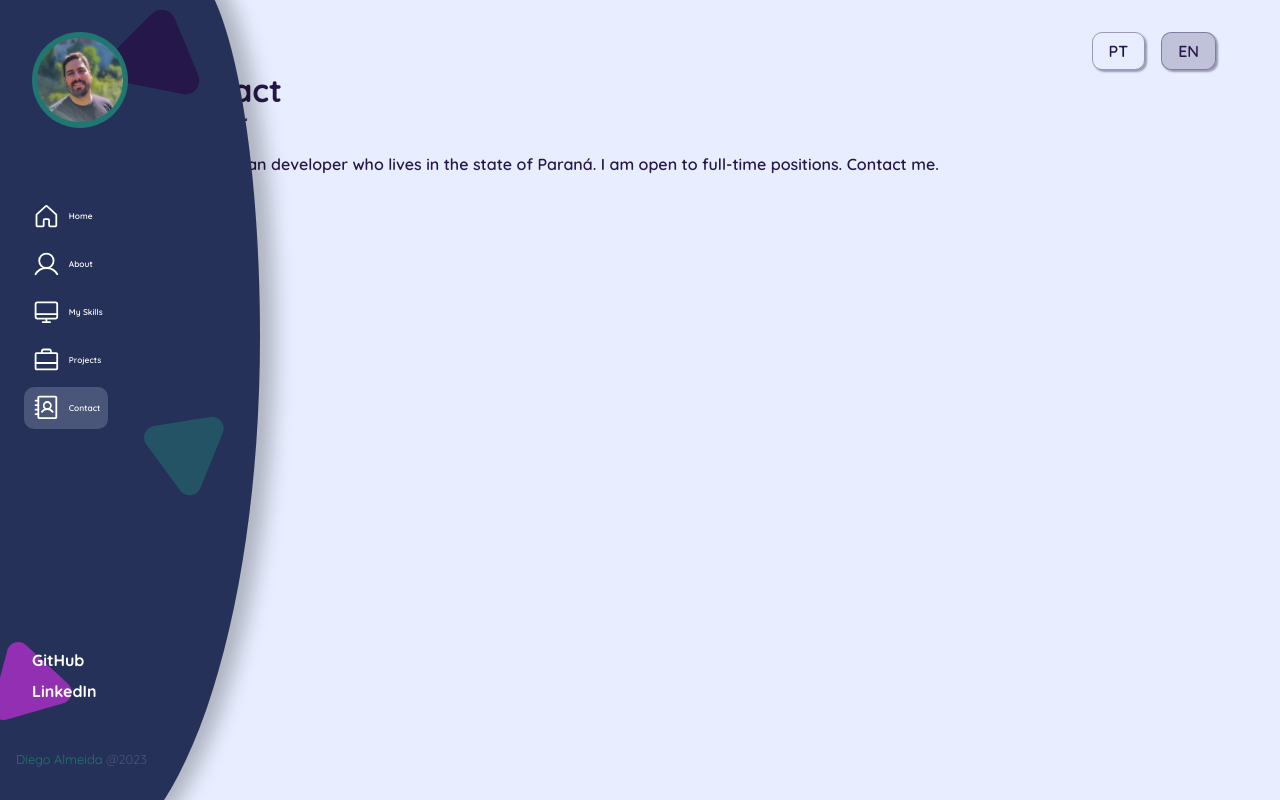
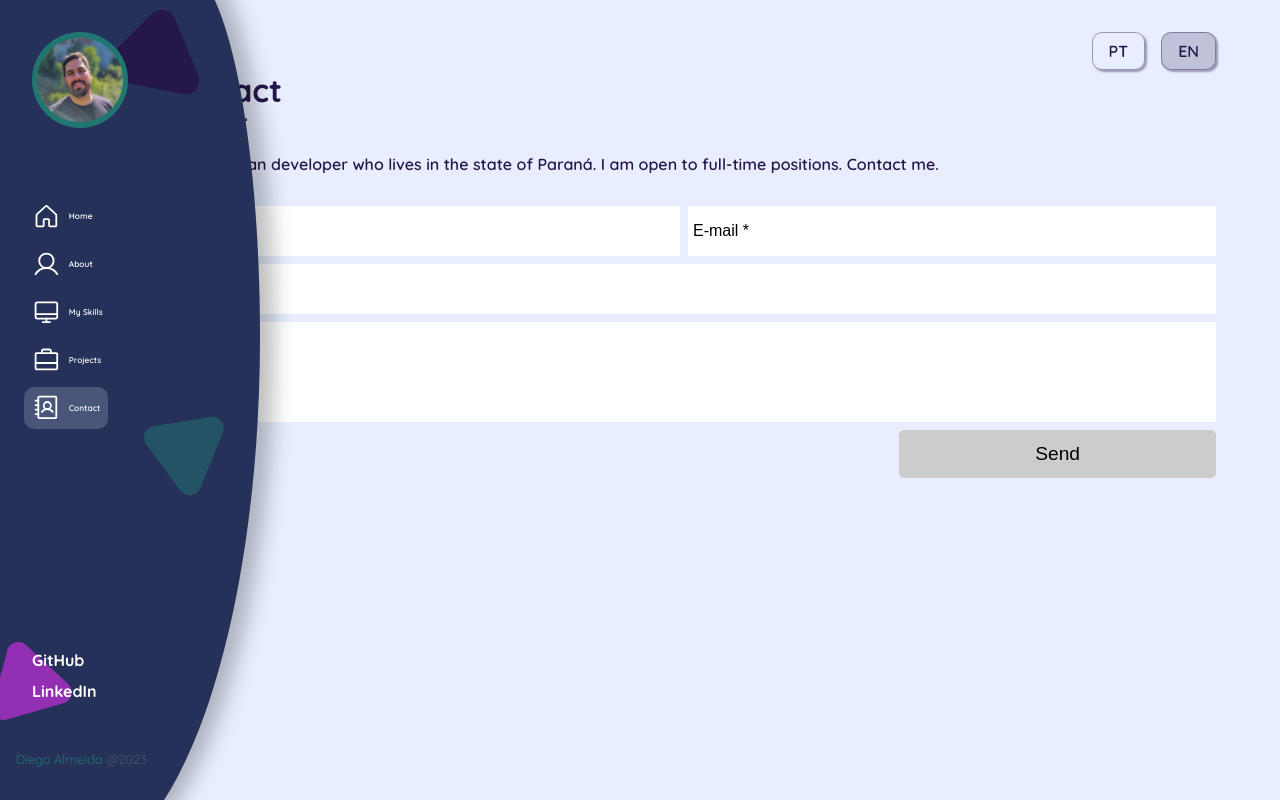
Before and after one commit to diegoalmda/new-portfolio, a Next.js app: page /contact in a window 1280 px wide. Built offline with nearby package versions, Linux system fonts and the light colour scheme.

Commit message:
chore: created contact page form

```diff
--- a/next.config.js
+++ b/next.config.js
@@ -4,7 +4,8 @@ const nextConfig = {
     appDir: true,
   },
   env: {
-    NEXT_PUBLIC_IMAGES: "/assets"
+    NEXT_PUBLIC_IMAGES: "/assets",
+    FORM_KEY: "xwkzbjqz",
   }
 }
 
--- a/package.json
+++ b/package.json
@@ -11,6 +11,7 @@
     "coverage": "jest --coverage"
   },
   "dependencies": {
+    "@formspree/react": "^2.4.1",
     "@types/node": "18.15.3",
     "@types/react": "18.0.28",
     "@types/react-dom": "18.0.11",
@@ -22,6 +23,7 @@
     "react-dom": "18.2.0",
     "react-grid-gallery": "^1.0.0",
     "sass": "^1.59.3",
+    "sweetalert": "^2.1.2",
     "typescript": "5.0.2"
   },
   "devDependencies": {
--- a/src/app/(public)/contact/components/Content.tsx
+++ b/src/app/(public)/contact/components/Content.tsx
@@ -1,4 +1,8 @@
 "use client"
+
+import { FormEvent, useState } from "react"
+import { useForm } from "@formspree/react"
+import swal from "sweetalert"
 
 import { PageContainer } from "../../components/PageContainer"
 import { useGlobalContext } from "../../contexts/GlobalApplicationContext"
@@ -7,12 +11,79 @@ import styles from "./styles.module.scss"
 
 export function Content() {
   const { selectedLanguage } = useGlobalContext()
-  const { title, message, goToPage } = selectedLanguage.contact
+  const { title, message, goToPage, form } = selectedLanguage.contact
+
+  const [formEmail, setFormEmail] = useState("")
+  const [formMessage, setFormMessage] = useState("")
+  const [formName, setFormName] = useState("")
+  const [formSubject, setFormSubject] = useState("")
+
+  const [state, submit] = useForm(String(process.env.FORM_KEY))
+
+  async function handleSubmit(e: FormEvent<HTMLFormElement>) {
+    await submit(e)
+
+    setFormEmail("")
+    setFormMessage("")
+    setFormName("")
+    setFormSubject("")
+  }
+
+  if (state.succeeded) {
+    swal(form.success, form.successMessage, "success")
+  }
 
   return (
     <PageContainer title={title} goToPage={goToPage}>
-      <div className={styles.contactText}>
+      <div className={styles.contactContainer}>
         <p>{message}</p>
+        <form className={styles.formContainer} onSubmit={handleSubmit}>
+          <div className={styles.formElement}>
+            <input
+              type="text"
+              name="name"
+              value={formName}
+              onChange={(e) => setFormName(e.target.value)}
+              placeholder={`${form.name}`}
+            />
+          </div>
+          <div className={styles.formElement}>
+            <input
+              type="text"
+              name="email"
+              value={formEmail}
+              onChange={(e) => setFormEmail(e.target.value)}
+              placeholder="E-mail *"
+              required aria-required
+            />
+          </div>
+          <div className={styles.fullWidthElement}>
+            <input
+              type="text"
+              value={formSubject}
+              name="subject"
+              onChange={(e) => setFormSubject(e.target.value)}
+              placeholder={`${form.subject}`}
+            />
+          </div>
+          <div className={styles.fullWidthElement}>
+            <textarea
+              name="message"
+              value={formMessage}
+              onChange={(e) => setFormMessage(e.target.value)}
+              placeholder={`${form.message} *`}
+              required aria-required
+            />
+          </div>
+          <div className={styles.fullWidthElement}>
+            <button
+              type="submit"
+              disabled={state.submitting}
+            >
+              {form.button}
+            </button>
+          </div>
+        </form>
       </div>
     </PageContainer>
   )
--- a/src/app/(public)/contact/components/styles.module.scss
+++ b/src/app/(public)/contact/components/styles.module.scss
@@ -1,3 +1,83 @@
-.contactText {
-  font-weight: 600;
+.contactContainer {
+
+  p {
+    font-weight: 600;
+    margin-bottom: 2rem;
+  }
+
+  .formContainer {
+    display: grid;
+    grid-template-columns: repeat(auto-fit, 50%);
+    grid-row-gap: 0.5rem;
+    justify-content: center;
+    width: 100%;
+
+    & > :nth-child(1) {
+      margin-right: 0.5rem;
+    }
+
+    @media (max-width: 420px) {
+      & > :nth-child(1) {
+        margin-right: 0;
+      }
+      .formElement {
+        grid-column: 1 / 3;
+      }
+    }
+
+    input, textarea {
+      width: 100%;
+      outline: 0;
+      border: none;
+      height: 50px;
+      padding-left: 5px;
+
+      &::placeholder {
+        color: black;
+      }
+    }
+
+    input:-webkit-autofill,
+    input:-webkit-autofill:hover,
+    input:-webkit-autofill:focus,
+    input:-webkit-autofill:active{
+      -webkit-box-shadow: 0 0 0 30px #ccc inset !important;
+    }
+    input:-webkit-autofill{
+        -webkit-text-fill-color: #ccc !important;
+    }
+    .error {
+      border-bottom: 2px solid #ccc;
+    }
+    .fullWidthElement {
+      grid-column: 1 / 3;
+      width: 100%;
+      display: flex;
+      justify-content: flex-end;
+      textarea {
+        height: 100px;
+        resize: none;
+        padding-top: 5px;
+      }
+      button {
+        padding: 12px;
+        width: 30%;
+        border-radius: 5px;
+        background-color: #ccc;
+        filter: brightness(1);
+        translate: filter 0.2s;
+        cursor: pointer;
+        font-weight: 400;
+        font-size: 120%;
+
+        &:hover {
+          filter: brightness(0.9);
+          color: #ccc;
+        }
+        @media (max-width: 420px) {
+          width: 100%;
+        }
+      }
+    }
+  }
 }
```
Also changed, not shown: 1 other file (tests, documents, lock files or other folders).
